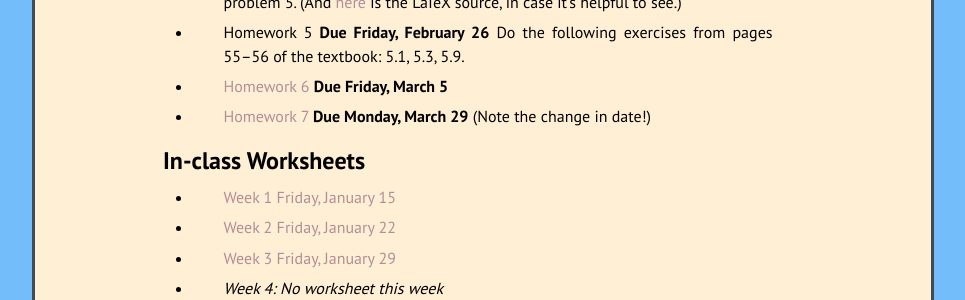
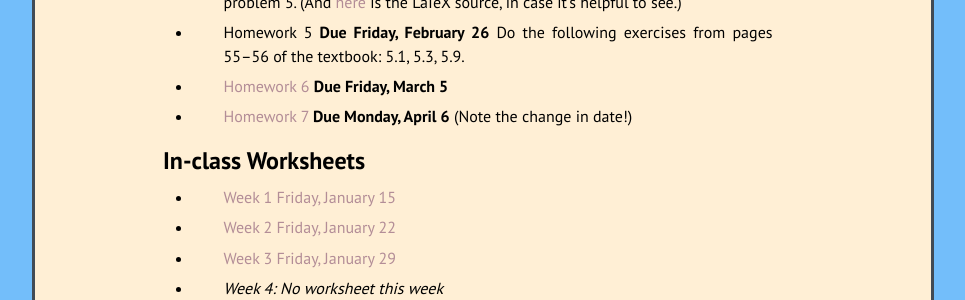
Before and after one commit to kamerynjw/kamerynjw.github.io, a Jekyll site: the page built from teaching/2021/math321.md, in a window 1280 px wide and 900 px high, scrolled down 1721 px. Shown: the part 154-454 px from the top of the window, without its empty margins (157-1122 px from the left). Built offline with Jekyll 4.4.1, drawn with Linux system fonts in a browser that asks for light colours; nearby versions of some CDN libraries; formulas are drawn with MathJax 3.

Commit message:
hw update

```diff
--- a/teaching/2021/math321.md
+++ b/teaching/2021/math321.md
@@ -65,7 +65,7 @@
 
 * [Homework 6]({{ page.url }}hw6.pdf) **Due Friday, March 5**
 
-* [Homework 7]({{ page.url }}hw7.pdf) **Due Monday, March 29** (Note the change in date!)
+* [Homework 7]({{ page.url }}hw7.pdf) **Due Monday, April 6** (Note the change in date!)
 
 In-class Worksheets
 --------
```
Also changed, not shown: 1 other file.
